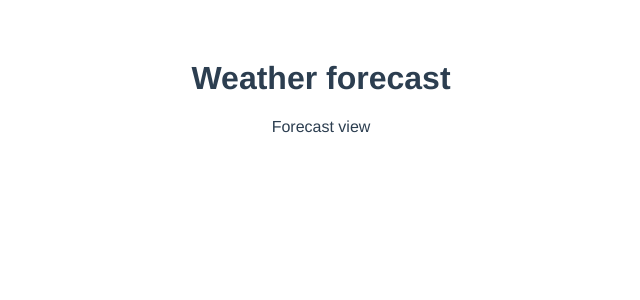
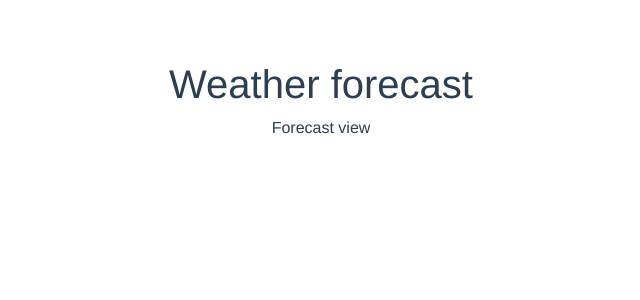
Before and after one commit to FranBisquerra/django-vue, a Vue app: page / in a window 1280 px wide. Shown: the top 300 px of the page, without its empty margins (319-959 px from the left). Built offline with nearby package versions, Linux system fonts and the light colour scheme.

Commit message:
Add bootstrap css and container class

```diff
--- a/src/App.vue
+++ b/src/App.vue
@@ -1,5 +1,5 @@
 <template>
-  <div id="app">
+  <div id="app" class="container">
     <h1>Weather forecast</h1>
     <router-view/>
   </div>
--- a/src/main.js
+++ b/src/main.js
@@ -3,6 +3,8 @@ import App from '@/App.vue'
 
 import router from '@/router'
 import $backend from '@/backend'
+import 'bootstrap/dist/css/bootstrap.min.css'
+
 Vue.prototype.$backend = $backend
 Vue.config.productionTip = false
 
```
